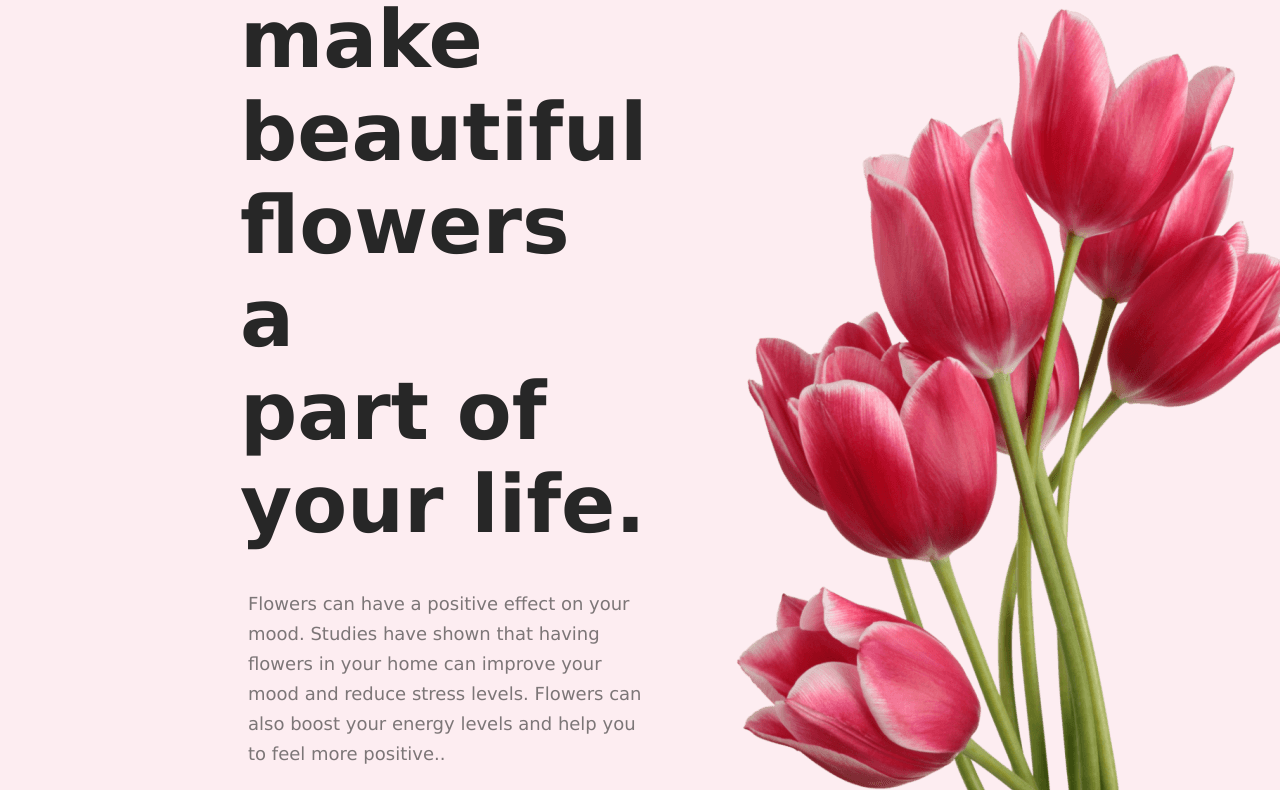
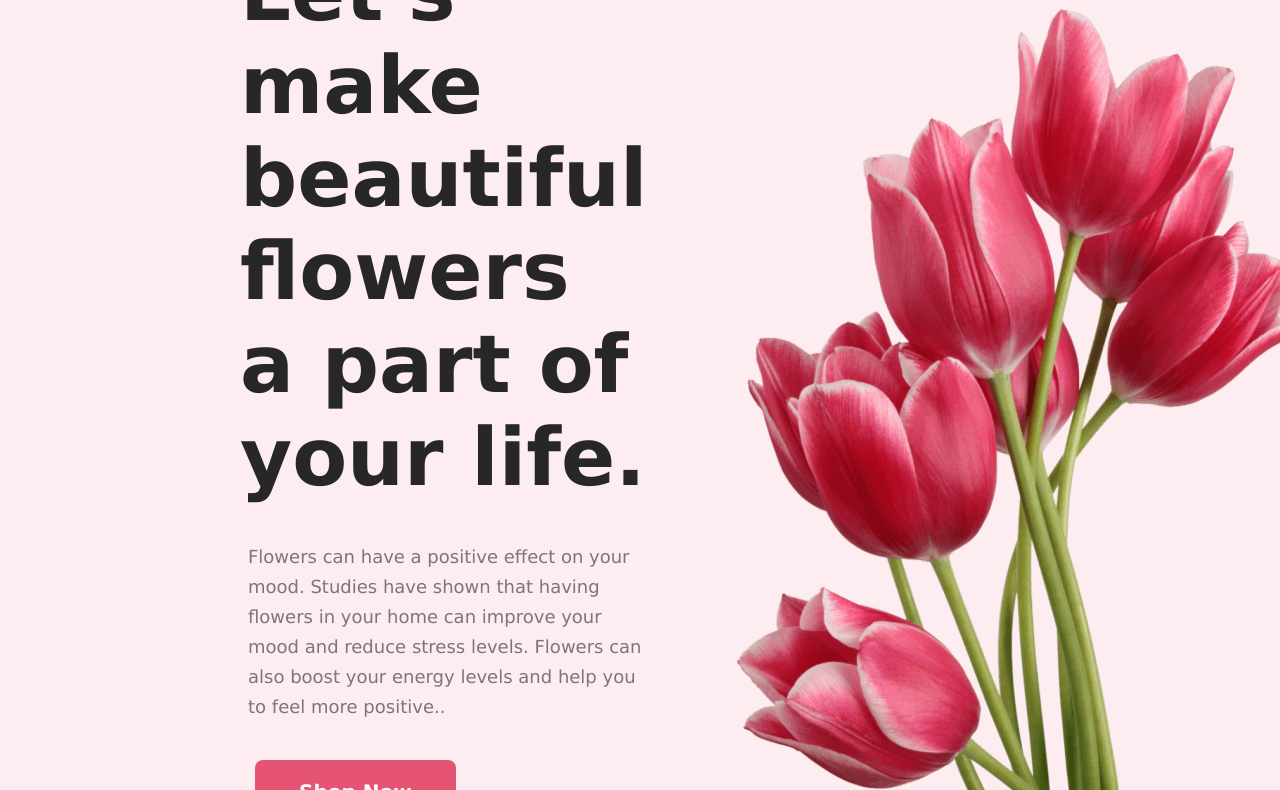
Before and after one commit to Ifuvhai/flower-shop-assignment, a plain HTML site: page index.html in a window 1280 px wide. Shown: the part 155-945 px from the top of the page. Drawn offline with Linux system fonts and the light colour scheme.

Commit message:
text changes

```diff
--- a/index.html
+++ b/index.html
@@ -30,7 +30,7 @@
             <div class="banner-container">
                 <div class="banner-text">
                     <h1 class="banner-title">Let's make <br>
-                        beautiful flowers a <br>
+                        beautiful flowers <br> a
                         part of your life.</h1>
                     <p class="banner-description">Flowers can have a positive effect on your mood. Studies have shown that having flowers in your home can improve your mood and reduce stress levels. Flowers can also boost your energy levels and help you to feel more positive..</p>
                     <button class="btn">Shop Now</button>
```
